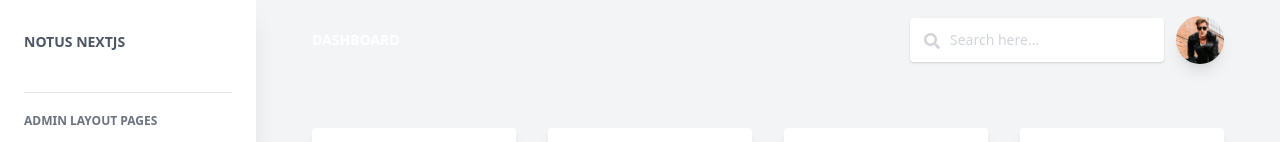
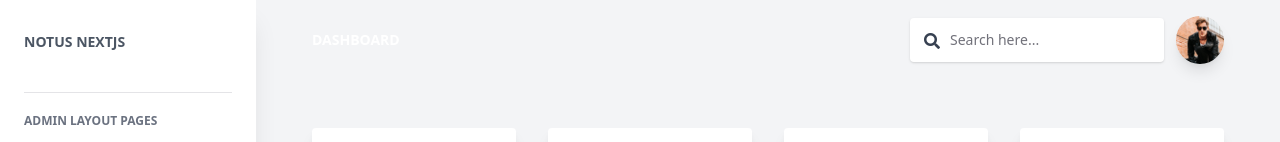
Before and after one commit to DevKing472/notus-nextJS, a Next.js app: page /admin/tables in a window 1280 px wide. Shown: the top 142 px of the page. Built offline with nearby package versions, Linux system fonts and the light colour scheme.

Commit message:
refactor: change coolGray with blueGray

```diff
--- a/components/Navbars/AdminNavbar.js
+++ b/components/Navbars/AdminNavbar.js
@@ -19,13 +19,13 @@ export default function Navbar() {
           {/* Form */}
           <form className="md:flex hidden flex-row flex-wrap items-center lg:ml-auto mr-3">
             <div className="relative flex w-full flex-wrap items-stretch">
-              <span className="z-10 h-full leading-snug font-normal absolute text-center text-coolGray-300 absolute bg-transparent rounded text-base items-center justify-center w-8 pl-3 py-3">
+              <span className="z-10 h-full leading-snug font-normal absolute text-center text-blueGray-300 absolute bg-transparent rounded text-base items-center justify-center w-8 pl-3 py-3">
                 <i className="fas fa-search"></i>
               </span>
               <input
                 type="text"
                 placeholder="Search here..."
-                className="border-0 px-3 py-3 placeholder-coolGray-300 text-coolGray-600 relative bg-white bg-white rounded text-sm shadow outline-none focus:outline-none focus:ring w-full pl-10"
+                className="border-0 px-3 py-3 placeholder-blueGray-300 text-blueGray-600 relative bg-white bg-white rounded text-sm shadow outline-none focus:outline-none focus:ring w-full pl-10"
               />
             </div>
           </form>
```
